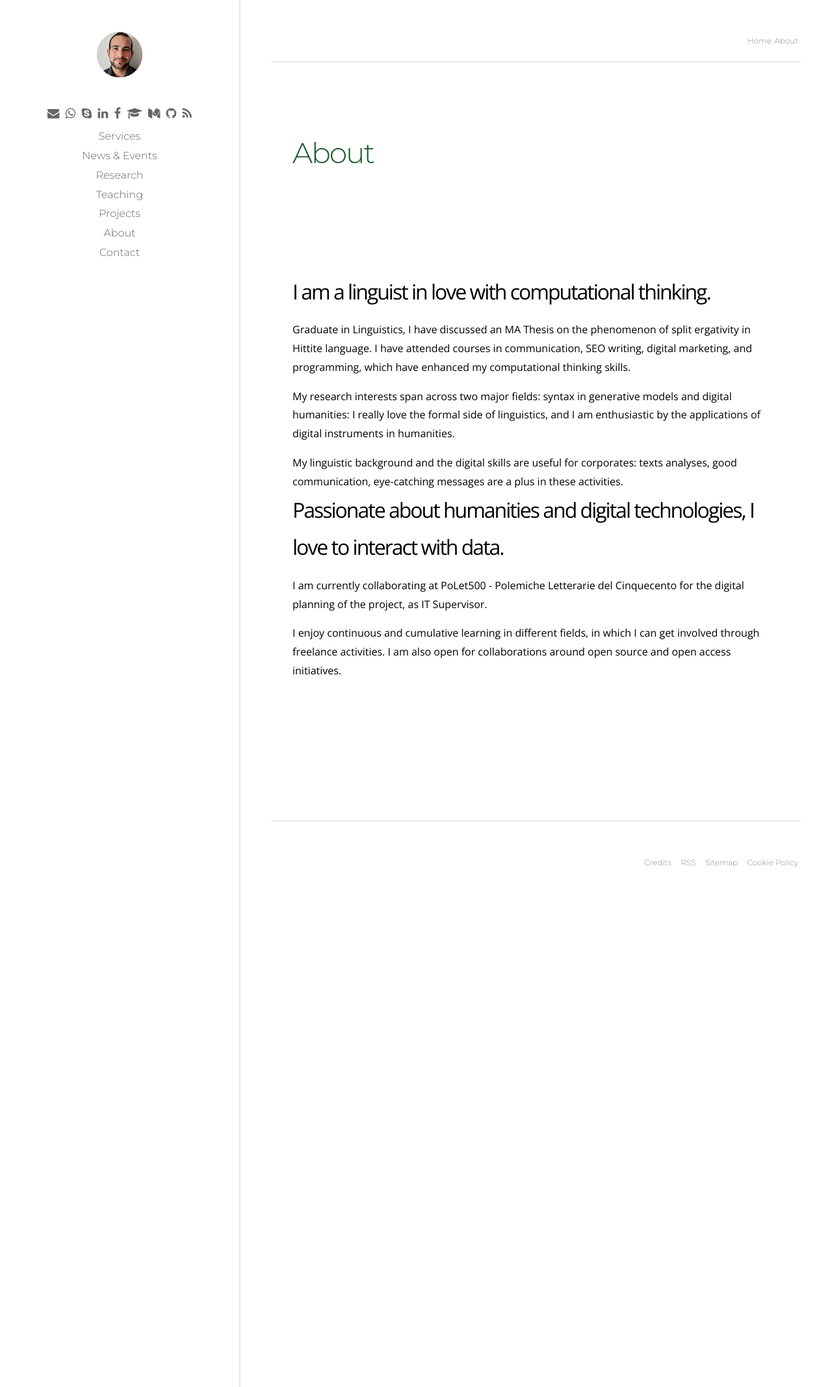
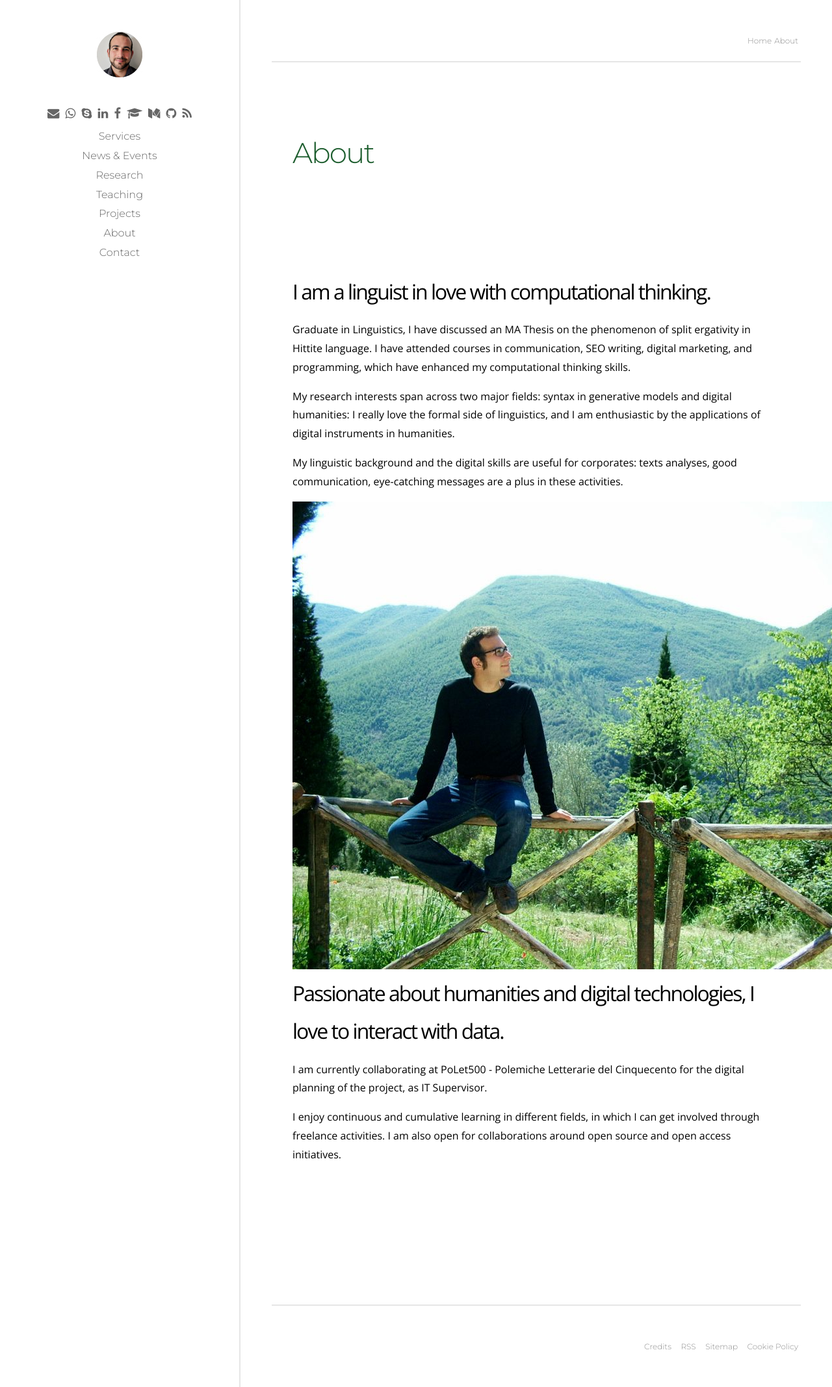
Before and after one commit to p-marco/p-marco.github.io, a Jekyll site: the page built from about.md, in a window 1280 px wide. Shown: the whole page at 65% size. Built offline with Jekyll 4.4.1, drawn with Linux system fonts in a browser that asks for light colours.

Commit message:
default layout test

```diff
--- a/about.md
+++ b/about.md
@@ -12,6 +12,8 @@ My research interests span across two major fields: syntax in generative models
 
 My linguistic background and the digital skills are useful for corporates: texts analyses, good communication, eye-catching messages are a plus in these activities.
 
+![alt text](/assets/img/picture-woods.jpg "Logo Title Text 1")
+
 ### Passionate about humanities and digital technologies, I love to interact with data.
 
 I am currently collaborating at PoLet500 - Polemiche Letterarie del Cinquecento for the digital planning of the project, as IT Supervisor.
```
Also changed, not shown: assets/img/picture-woods.jpg (added).
